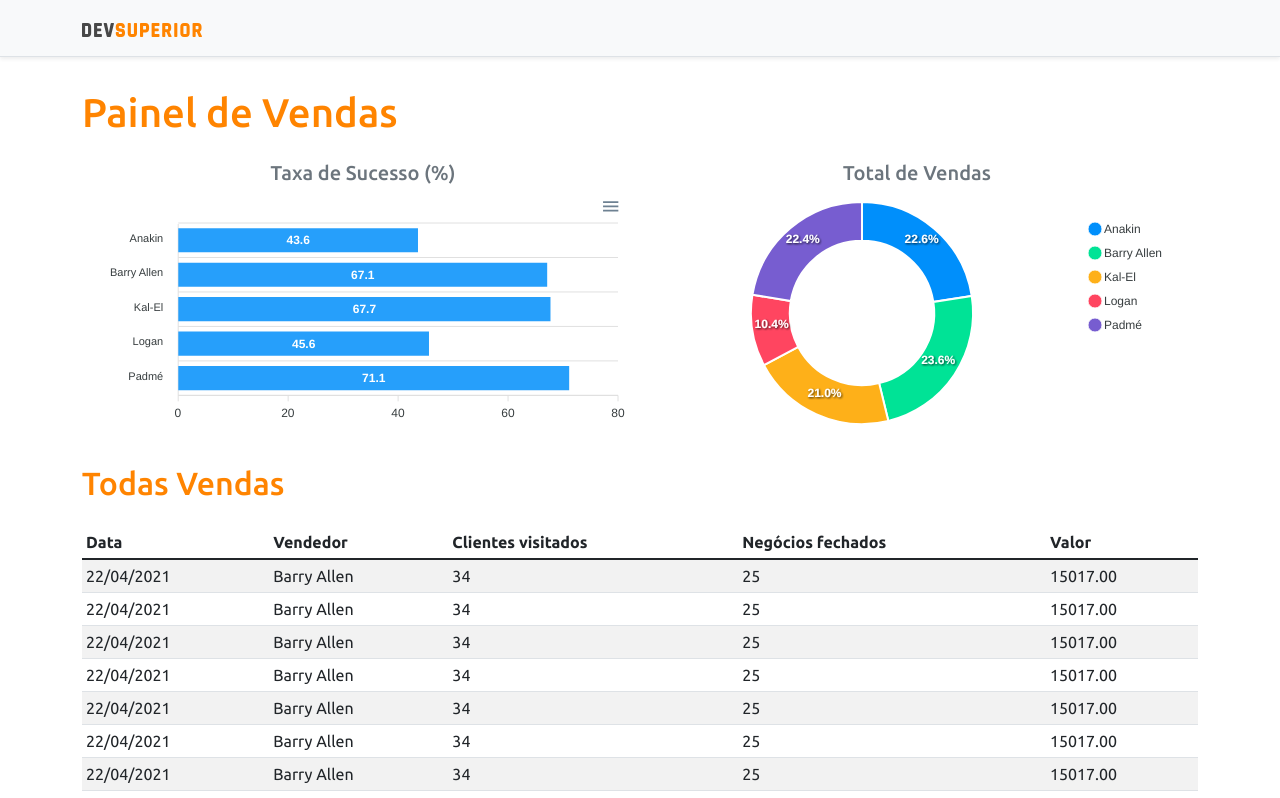
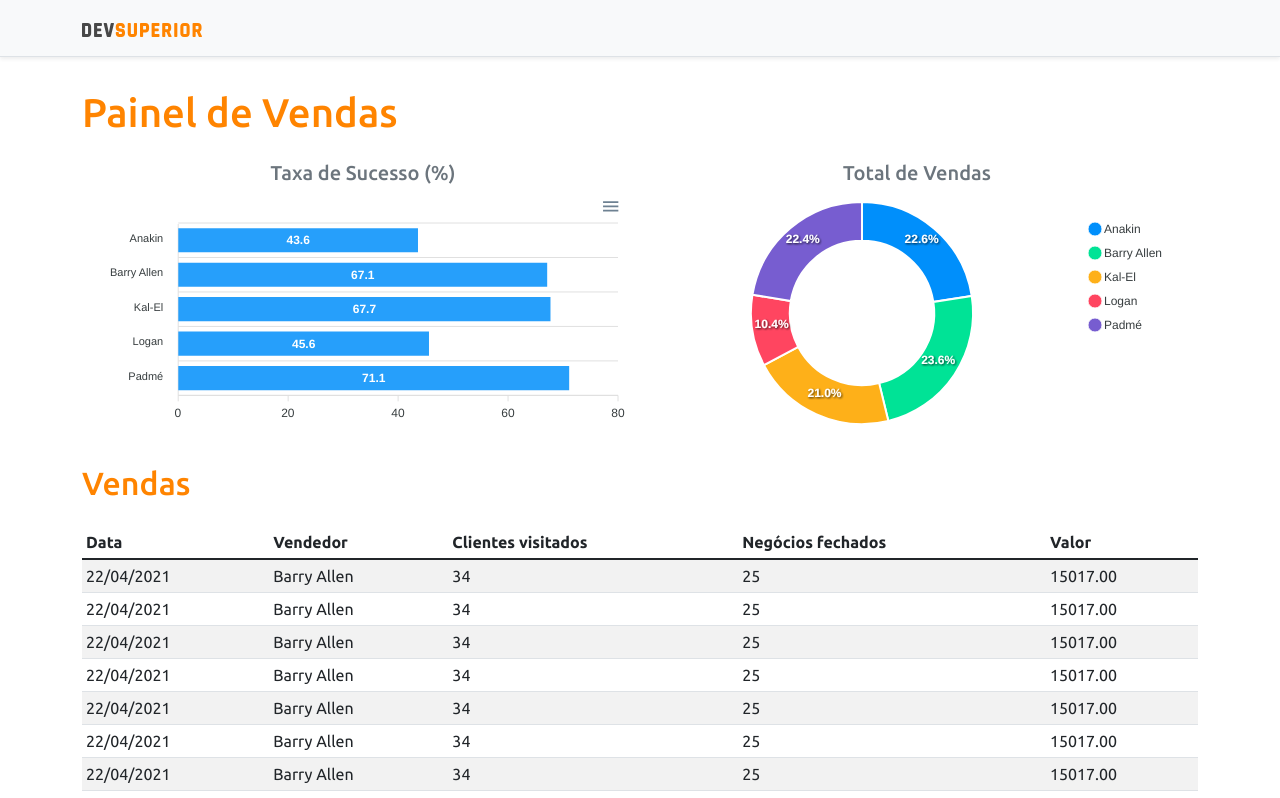
Before and after one commit to acleciocruzdeveloper/projectSpring, a React (Create React App) app in the folder frontend/: page / in a window 1280 px wide. Shown: the top 798 px of the page. Built offline with nearby package versions, Linux system fonts and the light colour scheme.

Commit message:
Update Homepage

```diff
--- a/frontend/src/App.tsx
+++ b/frontend/src/App.tsx
@@ -21,7 +21,7 @@
           </div>
         </div>
         <div className="py-3">
-          <h2 className="text-primary">Todas Vendas</h2>
+          <h2 className="text-primary">Vendas</h2>
         </div>
 
         <DataTable />
```
